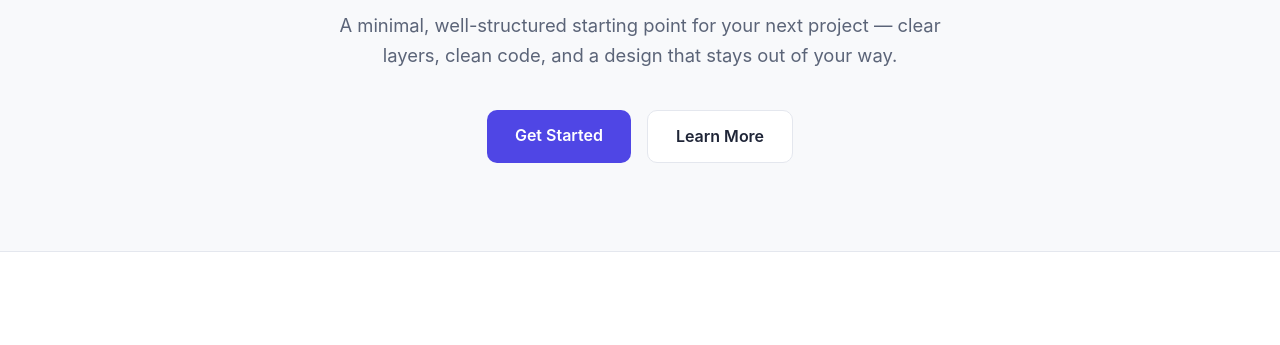
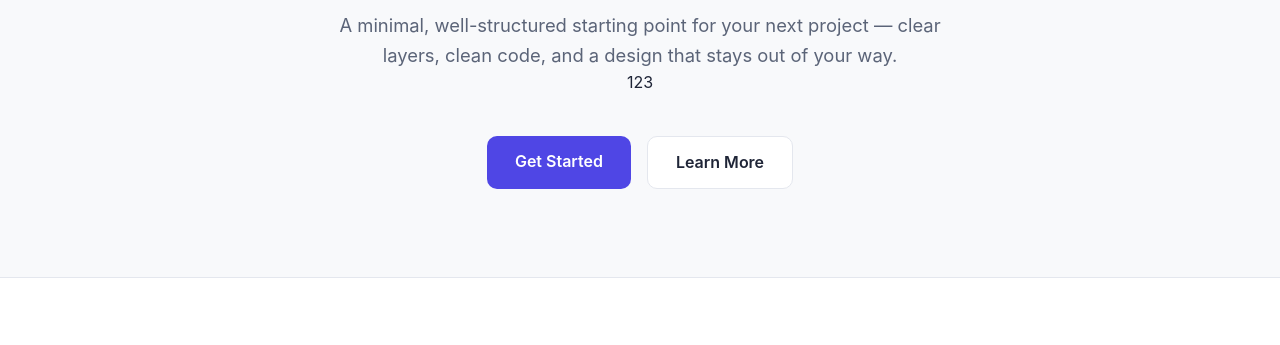
Before and after one commit to yagizhanakinci-taller/colab-test-2, a website: page src/interfaces/public/index.html in a window 1280 px wide. Shown: the part 369-714 px from the top of the page. Drawn offline with Linux system fonts and the light colour scheme.

Commit message:
Simple HTML

```diff
--- a/src/interfaces/public/index.html
+++ b/src/interfaces/public/index.html
@@ -30,6 +30,7 @@
           A minimal, well-structured starting point for your next project —
           clear layers, clean code, and a design that stays out of your way.
         </p>
+        <p class="hero-note">123</p>
         <div class="hero-actions">
           <a href="#contact" class="button button-primary">Get Started</a>
           <a href="#features" class="button button-secondary">Learn More</a>
```
